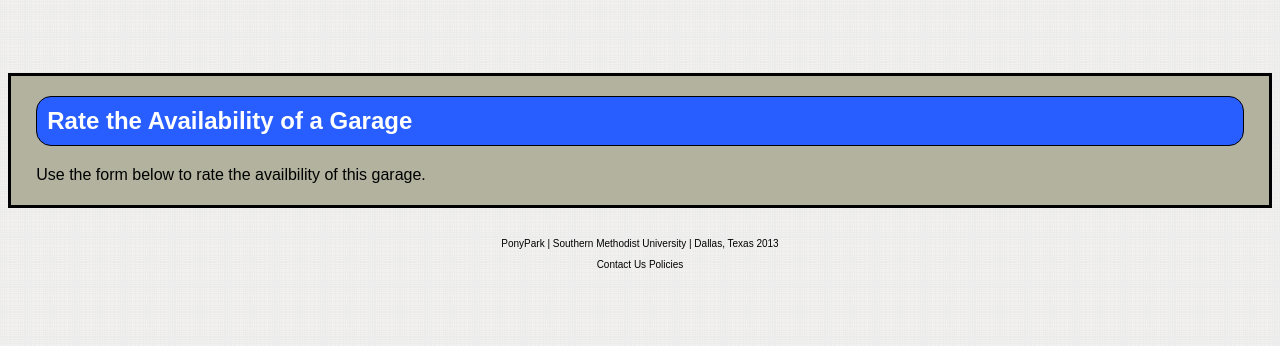
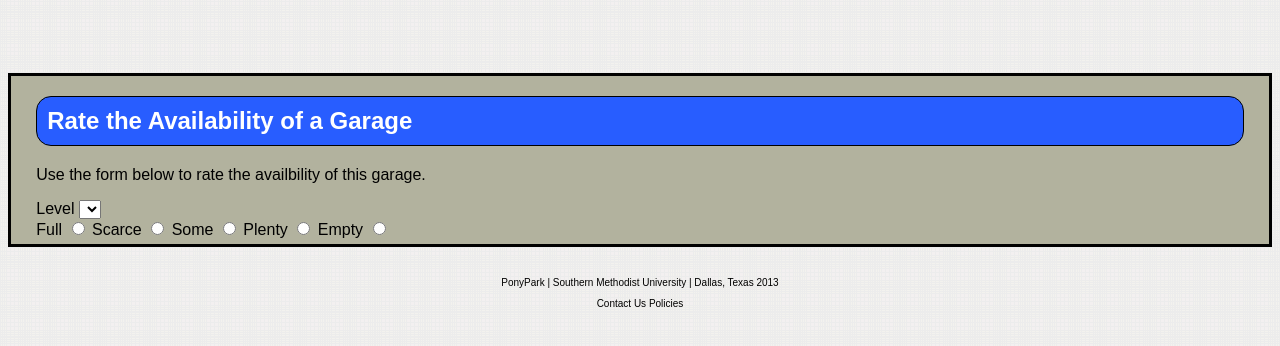
Before and after one commit to ponyPark/ponyParkRepo, a PHP site: page /garage.php?garageID=1 in a window 1280 px wide. Shown: the part 213-559 px from the top of the page. Run offline with PHP 8.4, Linux system fonts and the light colour scheme; the visitor is signed in with stand-in values (Sample User, id 1); lists and menus that the app fills with data are empty; some libraries are stand-ins or nearby versions; some web fonts are replaced.

Commit message:
Added basic form elements

```diff
--- a/src/garage.php
+++ b/src/garage.php
@@ -65,6 +65,25 @@
 			<h2 id="reportAva">Rate the Availability of a Garage</h2>
 			<p class = "details">Use the form below to rate the availbility of this garage.</p>
 			<form id="reportAvaForm" name="reportAvailbilityForm" method="POST" action="addRating.php?parkingID=<?php echo $_GET['garageID']; ?>">
+				<div>
+					<label>Level</label>
+					<select id="level">
+					</select>
+				</div>
+
+				<div>
+					<label for="full">Full</label>
+					<input type="radio" name="availability" id="full" value="full">
+					<label for="scarce">Scarce</label>
+					<input type="radio" name="availability" id="scarce" value="scarce">
+					<label for="some">Some</label>
+					<input type="radio" name="availability" id="some" value="some">
+					<label for="plenty">Plenty</label>
+					<input type="radio" name="availability" id="plenty" value="plenty">
+					<label for="empty">Empty</label>
+					<input type="radio" name="availability" id="empty" value="empty">
+				</div>
+
             </form>
 
 
```
